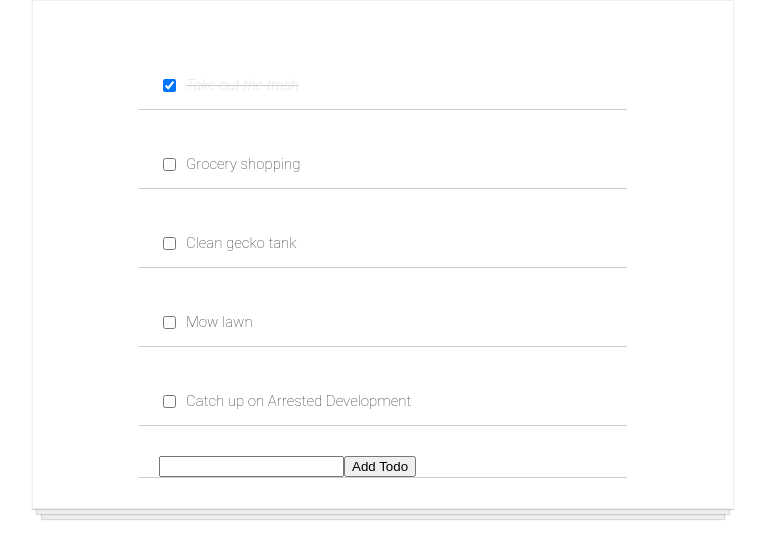
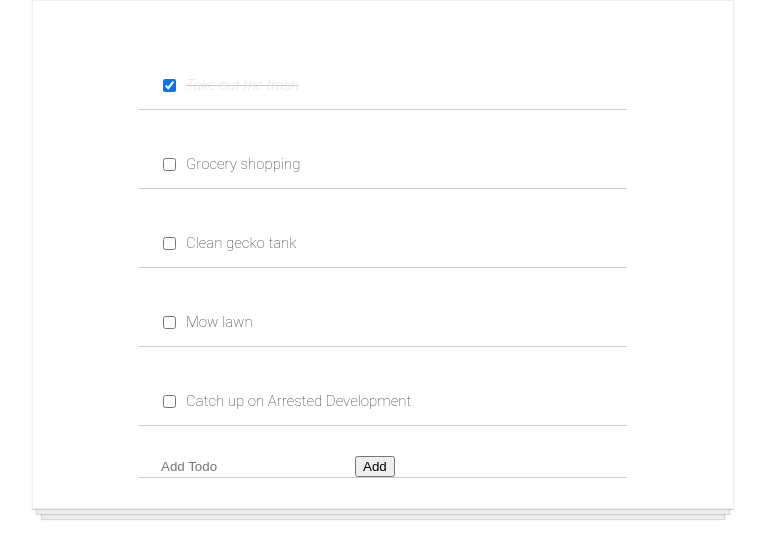
Before and after one commit to zackartborges/todo-app, a React (Create React App) app: page / in a window 1280 px wide. Shown: the top 558 px of the page, without its empty margins (257-1022 px from the left). Built offline with nearby package versions, Linux system fonts and the light colour scheme.

Commit message:
removes border of input box

```diff
--- a/src/components/AddToDoItem.js
+++ b/src/components/AddToDoItem.js
@@ -4,9 +4,16 @@ function AddToDoItem(props) {
   const [name, setName] = useState(props.task);
   return (
     <div className="add-todo-item">
-      <div>
-        <input type="text" value={name} name="todo" onChange={(event) => setName(event.target.value)} />
-        <button onClick={() => props.addTodo(name)}>Add Todo</button>
+      <div style={{ margin: "0 0px 0 0" }}>
+        <input
+          style={{ margin: "0 15px 0 0" }}
+          type="text"
+          value={name}
+          name="todo"
+          placeholder="Add Todo"
+          onChange={(event) => setName(event.target.value)}
+        />
+        <button onClick={() => props.addTodo(name)}>Add</button>
       </div>
     </div>
   );
--- a/src/index.css
+++ b/src/index.css
@@ -9,7 +9,11 @@ body {
 code {
   font-family: source-code-pro, Menlo, Monaco, Consolas, "Courier New", monospace;
 }
-
+input {
+  border-width: 0px;
+  border: none;
+  outline: none;
+}
 .todo-list {
   background-color: white;
   margin: auto;
```
